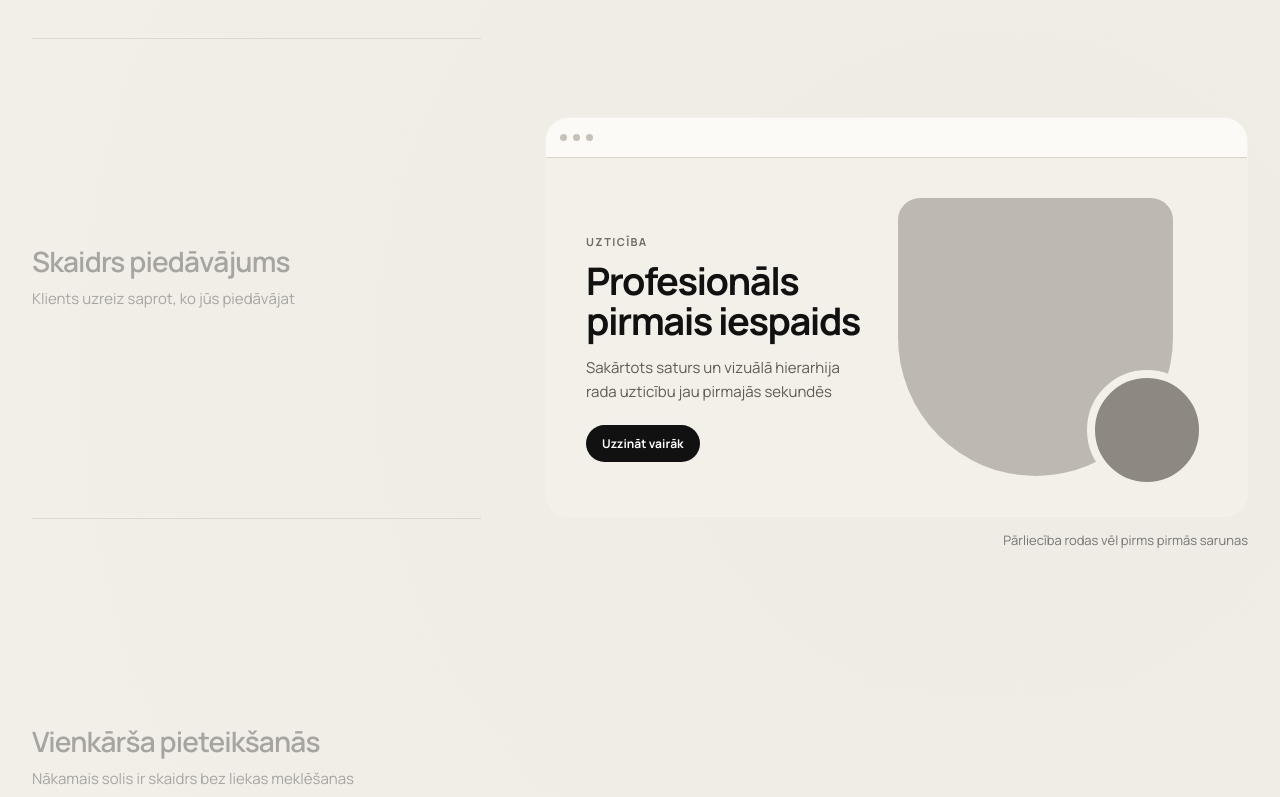
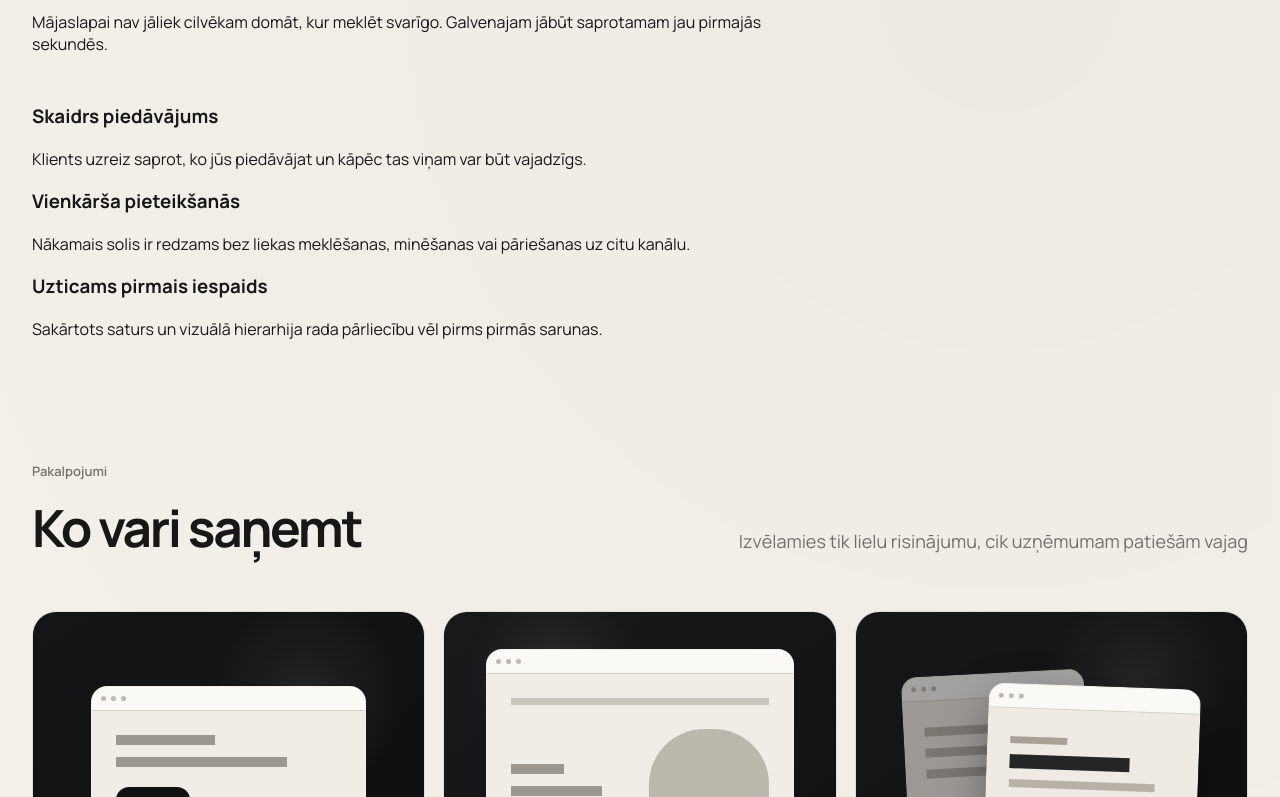
Before and after one commit to davisl24/WEBSITEAGENCY, a Next.js app: page / in a window 1280 px wide. Shown: the part 2363-3160 px from the top of the page. Built offline with nearby package versions, Linux system fonts and the light colour scheme.

Commit message:
refactor: simplify homepage value section

```diff
--- a/app/components/ValueShowcase.tsx
+++ b/app/components/ValueShowcase.tsx
@@ -1,138 +1,57 @@
-"use client";
-
-import { useEffect, useRef, useState } from "react";
+import RevealOnView from "./RevealOnView";
 
 const items = [
   {
     title: "Skaidrs piedāvājums",
-    description: "Klients uzreiz saprot, ko jūs piedāvājat",
-    kicker: "Pakalpojums",
-    previewTitle: "Skaidrs piedāvājums",
-    previewText: "Galvenā informācija un nākamais solis ir redzami uzreiz",
-    cta: "Pieteikties",
-    tone: "clarity",
+    description:
+      "Klients uzreiz saprot, ko jūs piedāvājat un kāpēc tas viņam var būt vajadzīgs.",
   },
   {
     title: "Vienkārša pieteikšanās",
-    description: "Nākamais solis ir skaidrs bez liekas meklēšanas",
-    kicker: "Pieteikšanās",
-    previewTitle: "Viens skaidrs nākamais solis",
-    previewText: "Pieteikšanās ir redzama uzreiz un nav jāmeklē citos kanālos",
-    cta: "Rezervēt laiku",
-    tone: "booking",
+    description:
+      "Nākamais solis ir redzams bez liekas meklēšanas, minēšanas vai pāriešanas uz citu kanālu.",
   },
   {
     title: "Uzticams pirmais iespaids",
-    description: "Pārliecība rodas vēl pirms pirmās sarunas",
-    kicker: "Uzticība",
-    previewTitle: "Profesionāls pirmais iespaids",
-    previewText: "Sakārtots saturs un vizuālā hierarhija rada uzticību jau pirmajās sekundēs",
-    cta: "Uzzināt vairāk",
-    tone: "trust",
+    description:
+      "Sakārtots saturs un vizuālā hierarhija rada pārliecību vēl pirms pirmās sarunas.",
   },
 ];
 
 export default function ValueShowcase() {
-  const [active, setActive] = useState(0);
-  const stepsRef = useRef<Array<HTMLDivElement | null>>([]);
-
-  useEffect(() => {
-    let raf = 0;
-
-    const updateActive = () => {
-      const viewportCenter = window.innerHeight / 2;
-      let nextActive = 0;
-      let closestDistance = Number.POSITIVE_INFINITY;
-
-      stepsRef.current.forEach((step, index) => {
-        if (!step) return;
-        const rect = step.getBoundingClientRect();
-        const stepCenter = rect.top + rect.height / 2;
-        const distance = Math.abs(stepCenter - viewportCenter);
-
-        if (distance < closestDistance) {
-          closestDistance = distance;
-          nextActive = index;
-        }
-      });
-
-      setActive((currentActive) =>
-        currentActive === nextActive ? currentActive : nextActive
-      );
-      raf = 0;
-    };
-
-    const onScroll = () => {
-      if (!raf) raf = requestAnimationFrame(updateActive);
-    };
-
-    updateActive();
-    window.addEventListener("scroll", onScroll, { passive: true });
-    window.addEventListener("resize", onScroll);
-
-    return () => {
-      window.removeEventListener("scroll", onScroll);
-      window.removeEventListener("resize", onScroll);
-      if (raf) cancelAnimationFrame(raf);
-    };
-  }, []);
-
-  const current = items[active];
-
   return (
     <section className="value-section" aria-labelledby="value-title">
       <div className="value-inner">
         <div className="value-head">
-          <p className="section-label">Kāpēc tas svarīgi</p>
-          <h2 id="value-title">Mazāk šķēršļu klientam</h2>
+          <RevealOnView>
+            <p className="section-label">Kāpēc tas strādā</p>
+          </RevealOnView>
+
+          <RevealOnView className="line-mask-reveal" delay={60}>
+            <h2 id="value-title" className="service-line-stack">
+              <span className="service-reveal-line"><span>Mazāk šķēršļu klientam</span></span>
+            </h2>
+          </RevealOnView>
+
+          <RevealOnView delay={140}>
+            <p className="value-intro">
+              Mājaslapai nav jāliek cilvēkam domāt, kur meklēt svarīgo.
+              Galvenajam jābūt saprotamam jau pirmajās sekundēs.
+            </p>
+          </RevealOnView>
         </div>
 
-        <div className="value-scroll">
-          <div className="value-steps">
-            {items.map((item, index) => (
-              <div
-                className={"value-step " + (active === index ? "is-active" : "")}
-                data-index={index}
-                key={item.title}
-                ref={(node) => {
-                  stepsRef.current[index] = node;
-                }}
-              >
-                <span className="value-step-label">{item.title}</span>
-                <p>{item.description}</p>
-              </div>
-            ))}
-          </div>
-
-          <div className="value-sticky">
-            <div className={"value-preview value-preview-" + current.tone}>
-              <div className="preview-window">
-                <div className="preview-topbar" aria-hidden="true">
-                  <span />
-                  <span />
-                  <span />
-                </div>
-
-                <div className="preview-body">
-                  <div className="preview-copy">
-                    <span className="preview-kicker">{current.kicker}</span>
-                    <strong>{current.previewTitle}</strong>
-                    <p>{current.previewText}</p>
-                    <div className="preview-cta">{current.cta}</div>
-                  </div>
-
-                  <div className="preview-art" aria-hidden="true">
-                    <div className="preview-art-main" />
-                    <div className="preview-art-small" />
-                  </div>
-                </div>
-              </div>
-
-              <div className="preview-note">
-                <p>{current.description}</p>
-              </div>
-            </div>
-          </div>
+        <div className="value-principles">
+          {items.map((item, index) => (
+            <RevealOnView
+              className="value-principle"
+              delay={index * 90}
+              key={item.title}
+            >
+              <h3>{item.title}</h3>
+              <p>{item.description}</p>
+            </RevealOnView>
+          ))}
         </div>
       </div>
     </section>
```
